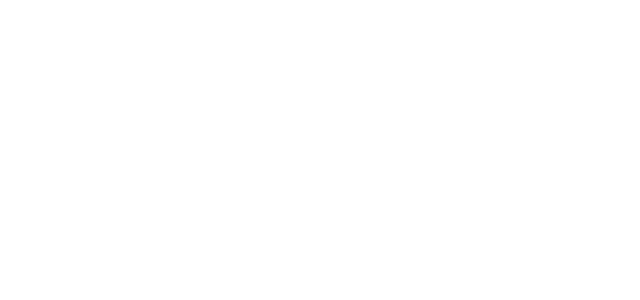
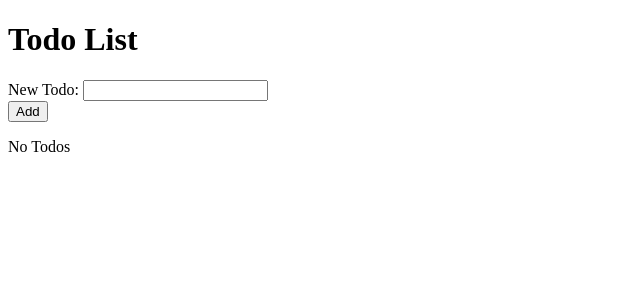
Before and after one commit to haobozou/ToDo_List_App, a React (Vite) app: page / in a window 1280 px wide. Shown: the top 300 px of the page, without its empty margins (0-640 px from the left). Built offline with nearby package versions, Linux system fonts and the light colour scheme.

Commit message:
Implement Todo list

```diff
--- a/src/App.css
+++ b/src/App.css
@@ -0,0 +1 @@
+/*# sourceMappingURL=App.css.map */
--- a/src/App.jsx
+++ b/src/App.jsx
@@ -1,8 +1,27 @@
+import { useState } from "react";
+import NewTaskForm from "./components/NewTaskForm";
+import Task from "./components/Task";
 import "./App.css";
 
 const App = () => {
+  const [items, setItems] = useState([]);
+
   return (
     <div className="App">
+
+      <h1>Todo List</h1>
+
+      <NewTaskForm setItems={setItems} />
+
+      {items.length === 0 && <p>No Todos</p>}
+      <ul id="items-list">
+        {items.map((item) => (
+          <li key={item.uuid} >
+            <Task item={item} setItems={setItems} />
+          </li>
+        ))}
+      </ul>
+
     </div>
   );
 };
--- /dev/null
+++ b/src/components/NewTaskForm/index.jsx
@@ -0,0 +1,45 @@
+import { useState } from "react";
+import { v4 as uuidv4 } from "uuid";
+import "./styles.css";
+
+const NewTaskForm = ({ setItems }) => {
+  const [newTodo, setNewTodo] = useState("");
+
+  const handleSubmit = (e) => {
+    e.preventDefault();
+    if (!newTodo) {
+      return;
+    }
+    setItems((prevItems) => {
+      return [...prevItems, {
+        uuid: uuidv4(),
+        content: newTodo,
+        isCompleted: false,
+      }];
+    });
+    setNewTodo("");
+  };
+
+  return (
+    <form onSubmit={handleSubmit}>
+
+      <div>
+        <label htmlFor="new-task-form__input">
+          New Todo:&nbsp;
+        </label>
+        <input
+          type="text" id="new-task-form__input" value={newTodo}
+          onChange={(e) => {
+            setNewTodo(e.target.value);
+          }} />
+      </div>
+
+      <button type="submit" >
+        Add
+      </button>
+
+    </form>
+  );
+};
+
+export default NewTaskForm;
--- /dev/null
+++ b/src/components/NewTaskForm/styles.css
@@ -0,0 +1 @@
+/*# sourceMappingURL=styles.css.map */
--- /dev/null
+++ b/src/components/Task/index.jsx
@@ -0,0 +1,32 @@
+import "./styles.css";
+
+const Task = ({ item: { uuid, content, isCompleted }, setItems }) => {
+  const toggleCompleted = () => {
+    setItems((prevItems) => {
+      return prevItems.map((item) => {
+        if (item.uuid === uuid) {
+          return { ...item, isCompleted: !isCompleted };
+        }
+        return item;
+      });
+    });
+  };
+
+  const removeItem = () => {
+    setItems((prevItems) => {
+      return prevItems.filter((item) => item.uuid !== uuid);
+    });
+  };
+
+  return (
+    <>
+      <input type="checkbox" id={`task-label${uuid}`} checked={isCompleted} onChange={toggleCompleted} />
+      <label htmlFor={`task-label${uuid}`}>
+        {content}
+      </label>
+      <button onClick={removeItem}>Remove</button>
+    </>
+  );
+};
+
+export default Task;
--- /dev/null
+++ b/src/components/Task/styles.css
@@ -0,0 +1 @@
+/*# sourceMappingURL=styles.css.map */
```
Also changed, not shown: src/App.scss (added), src/components/NewTaskForm/styles.scss (added), src/components/Task/styles.scss (added).
